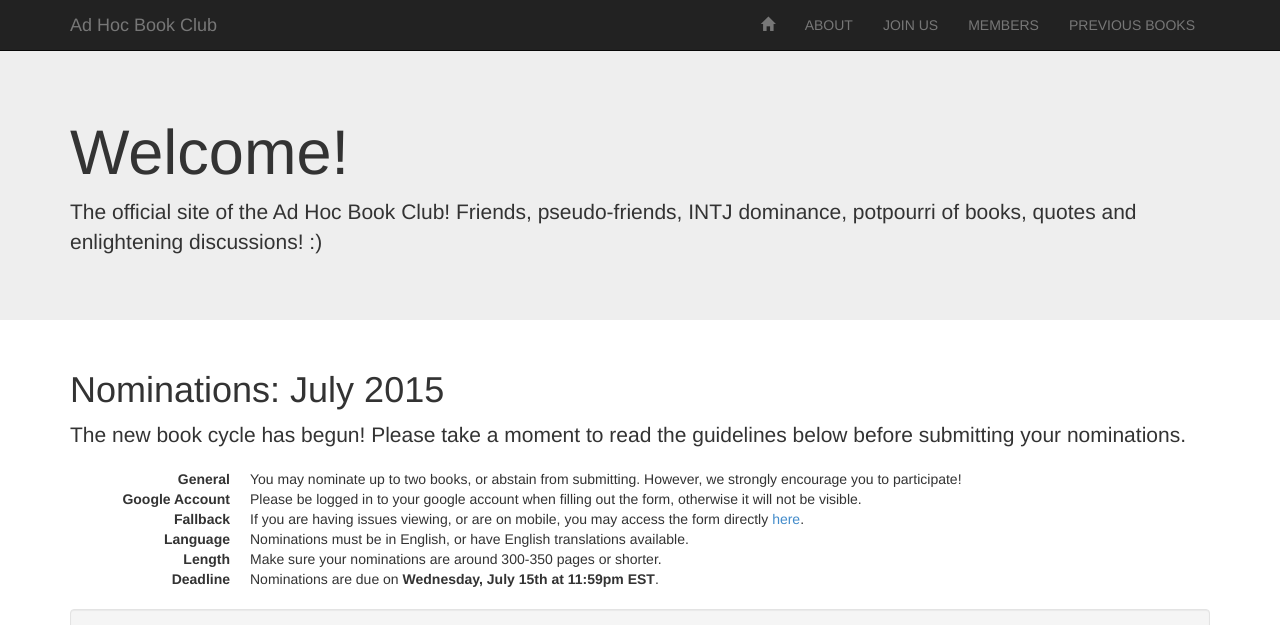
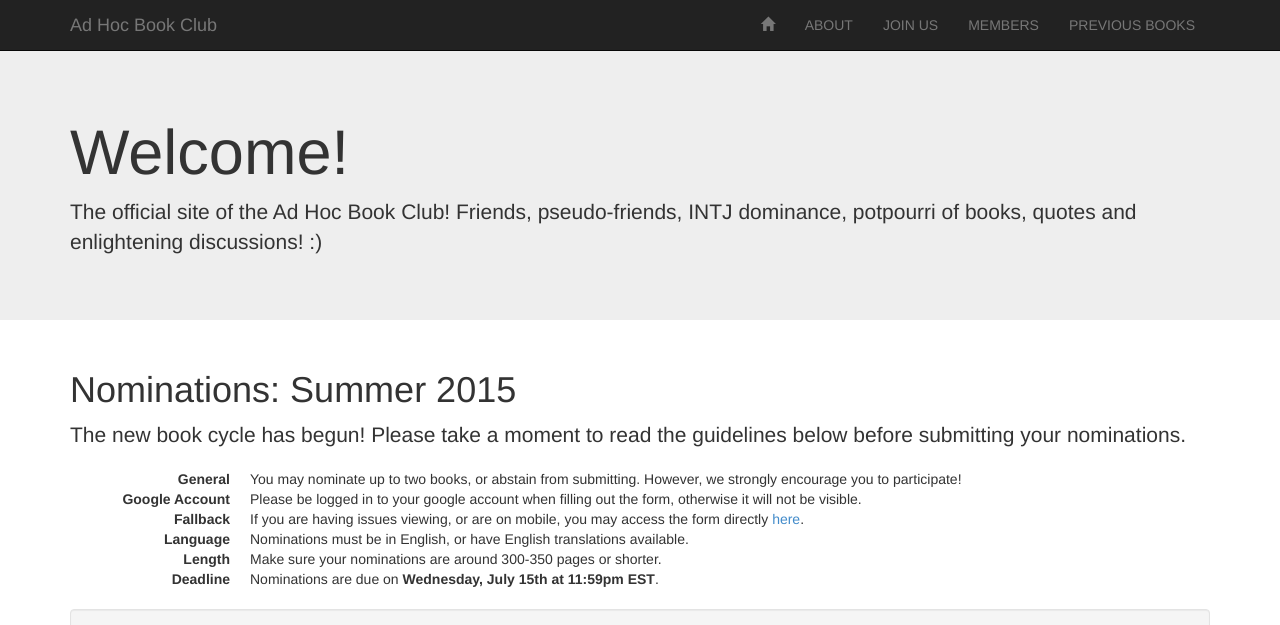
Before and after one commit to adhocbookclub/adhocbookclub.github.io, a Jekyll site: the page built from index.html, in a window 1280 px wide and 900 px high, cut to the strip 0-625 px from the top of the window. Built offline with Jekyll 4.4.1, drawn with Linux system fonts in a browser that asks for light colours; nearby versions of some CDN libraries; Markdown is read by kramdown in place of the engine named in the settings.

```diff
--- a/index.html
+++ b/index.html
@@ -13,7 +13,7 @@
 
 <div class="container">
 
-  <h1>Nominations: July 2015</h1>
+  <h1>Nominations: Summer 2015</h1>
   <p class="lead">The new book cycle has begun! Please take a moment to read the guidelines below before submitting your nominations.</p>
   <dl class="dl-horizontal">
   <dt>General</dt>
```
